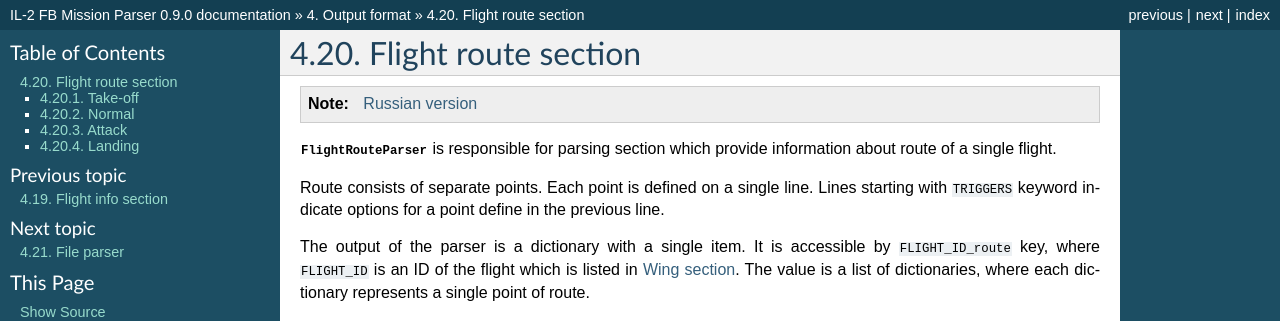
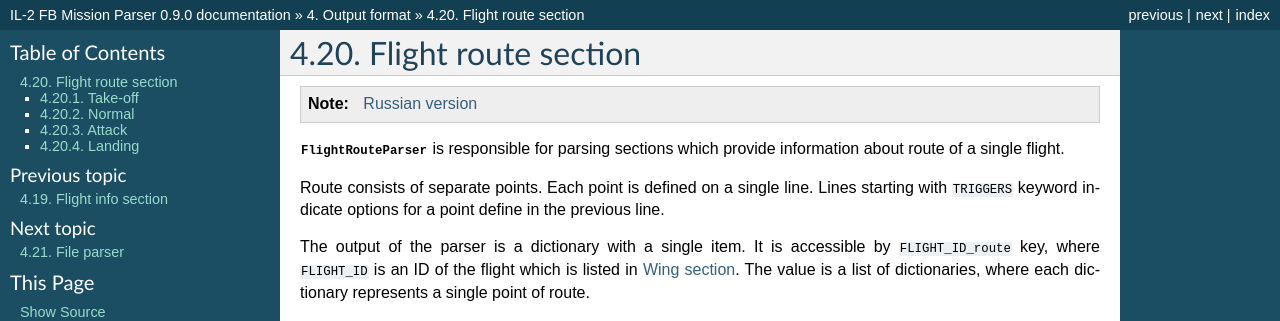
Before and after one commit to IL2HorusTeam/il2fb-mission-parser, a Sphinx documentation site: the page built from docs/parsers/flight-route.rst, in a window 1280 px wide and 900 px high. Shown: the top 321 px of the window. Built offline with Sphinx 7.4.7, drawn with Linux system fonts in a browser that asks for light colours.

Commit message:
fix typos in docs

```diff
--- a/docs/parsers/flight-info.rst
+++ b/docs/parsers/flight-info.rst
@@ -8,7 +8,7 @@ Flight info section
     `Russian version <https://github.com/IL2HorusTeam/il2fb-mission-parser/wiki/%D0%A1%D0%B5%D0%BA%D1%86%D0%B8%D1%8F-Flight-info>`_
 
 :class:`~il2fb.parsers.mission.parsers.FlightInfoParser` is responsible for
-parsing section which provide information about aircrafts in a single flight.
+parsing sections which provide information about aircrafts in a single flight.
 That information includes general data about all aircrafts and it can include
 data about individual aircrafts.
 
--- a/docs/parsers/flight-route.rst
+++ b/docs/parsers/flight-route.rst
@@ -8,7 +8,7 @@ Flight route section
     `Russian version <https://github.com/IL2HorusTeam/il2fb-mission-parser/wiki/%D0%A1%D0%B5%D0%BA%D1%86%D0%B8%D1%8F-Flight-route>`_
 
 :class:`~il2fb.parsers.mission.parsers.FlightRouteParser` is responsible for
-parsing section which provide information about route of a single flight.
+parsing sections which provide information about route of a single flight.
 
 Route consists of separate points. Each point is defined on a single line. Lines
 starting with ``TRIGGERS`` keyword indicate options for a point define in the
```
